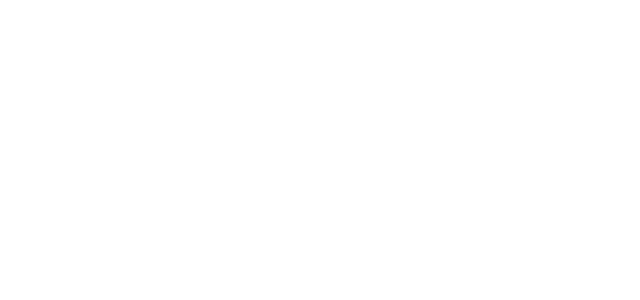
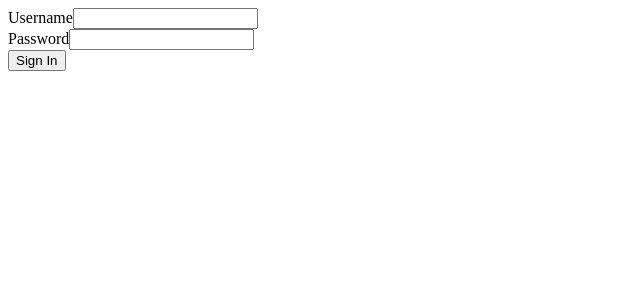
Before and after one commit to shardul523/gwi-assignment, a React (Vite) app: page /sign-in in a window 1280 px wide. Shown: the top 300 px of the page, without its empty margins (0-640 px from the left). Built offline with nearby package versions, Linux system fonts and the light colour scheme.

Commit message:
Completed authorization and Home Route guard

```diff
--- a/package.json
+++ b/package.json
@@ -11,7 +11,8 @@
   },
   "dependencies": {
     "react": "^18.2.0",
-    "react-dom": "^18.2.0"
+    "react-dom": "^18.2.0",
+    "react-router-dom": "^6.21.1"
   },
   "devDependencies": {
     "@types/react": "^18.2.43",
--- a/src/context/AuthContext.js
+++ /dev/null
@@ -1,5 +0,0 @@
-import { createContext } from "react";
-
-const AuthContext = createContext()
-
-export default AuthContext
--- a/src/context/AuthProvider.jsx
+++ b/src/context/AuthProvider.jsx
@@ -1,6 +1,8 @@
 import { useEffect, useState } from "react";
+import { AuthContext } from ".";
+import { fetchUser } from "../utility";
 
-const AuthProvider = () => {
+const AuthProvider = ({ children }) => {
   const [authToken, setAuthToken] = useState(null);
 
   useEffect(() => {
@@ -8,19 +10,18 @@ const AuthProvider = () => {
     const token = localStorage.getItem("token");
 
     const initializeToken = async () => {
-      const res = await fetch(`https://dummyjson.com/auth/users/${id}`, {
-        method: "GET",
-        headers: {
-          Authorization: `Bearer ${token}`,
-          "Content-Type": "application/json",
-        },
-      });
-
-      if (res.status !== 200) return;
-
-      const user = await res.json();
-
+      const user = await fetchUser(token, id);
       if (user) setAuthToken({ token, id });
     };
+
+    if (!!id && !!token) initializeToken();
   }, []);
+
+  return (
+    <AuthContext.Provider value={[authToken, setAuthToken]}>
+      {children}
+    </AuthContext.Provider>
+  );
 };
+
+export default AuthProvider;
--- /dev/null
+++ b/src/context/index.js
@@ -0,0 +1,5 @@
+import { createContext, useContext } from "react";
+
+export const AuthContext = createContext();
+
+export const useAuth = () => useContext(AuthContext);
--- a/src/main.jsx
+++ b/src/main.jsx
@@ -1,9 +1,12 @@
 import React from "react";
 import ReactDOM from "react-dom/client";
 import App from "./App.jsx";
+import AuthProvider from "./context/AuthProvider.jsx";
 
 ReactDOM.createRoot(document.getElementById("root")).render(
   <React.StrictMode>
-    <App />
+    <AuthProvider>
+      <App />
+    </AuthProvider>
   </React.StrictMode>
 );
--- /dev/null
+++ b/src/pages/HomePage.jsx
@@ -0,0 +1,5 @@
+const HomePage = () => {
+  return <div>Home Page</div>;
+};
+
+export default HomePage;
--- /dev/null
+++ b/src/pages/SignInPage.jsx
@@ -0,0 +1,59 @@
+import { useEffect, useRef, useState } from "react";
+import { useAuth } from "../context";
+import { Navigate } from "react-router-dom";
+import { validateToken } from "../utility";
+
+const SignInPage = () => {
+  const userRef = useRef();
+  const passRef = useRef();
+  const [auth, setAuth] = useAuth();
+  const [isValidated, setIsValidated] = useState(false);
+
+  useEffect(() => {
+    const checkUser = async () => {
+      const isValidToken = await validateToken(auth);
+      setIsValidated(isValidToken);
+    };
+    checkUser();
+  }, [auth]);
+
+  const onSubmitHandler = async (e) => {
+    e.preventDefault();
+    const username = userRef.current.value;
+    userRef.current.value = "";
+    const password = passRef.current.value;
+    passRef.current.value = "";
+    console.log(username, password);
+
+    const loginRes = await fetch(`https://dummyjson.com/auth/login`, {
+      method: "POST",
+      headers: { "Content-Type": "application/json" },
+      body: JSON.stringify({ username, password }),
+    });
+
+    if (loginRes.status !== 200) return;
+
+    const user = await loginRes.json();
+    localStorage.setItem("id", user.id);
+    localStorage.setItem("token", user.token);
+    setAuth({ id: user.id, token: user.token });
+  };
+
+  if (isValidated) return <Navigate to={"/"} />;
+
+  return (
+    <form onSubmit={onSubmitHandler}>
+      <div className="input-container">
+        <label htmlFor="username-input">Username</label>
+        <input ref={userRef} type="text" id="username-input" />
+      </div>
+      <div className="input-container">
+        <label htmlFor="password-input">Password</label>
+        <input ref={passRef} type="password" id="password-input" />
+      </div>
+      <button type="submit">Sign In</button>
+    </form>
+  );
+};
+
+export default SignInPage;
--- /dev/null
+++ b/src/routes/HomeRoute.jsx
@@ -0,0 +1,29 @@
+import { Navigate } from "react-router-dom";
+import { useAuth } from "../context";
+import HomePage from "../pages/HomePage";
+import { useEffect, useState } from "react";
+import { validateToken } from "../utility";
+
+const HomeRoute = () => {
+  const [auth] = useAuth();
+  const [isLoading, setIsLoading] = useState(true);
+  const [isValidated, setIsValidated] = useState(false);
+
+  useEffect(() => {
+    const validateUser = async () => {
+      const isTokenValid = await validateToken(auth);
+      setIsValidated(isTokenValid);
+      setIsLoading(false);
+    };
+
+    validateUser();
+  }, [auth]);
+
+  if (isLoading) return <div>Loading...</div>;
+
+  if (isValidated) return <HomePage />;
+
+  return <Navigate to={"/sign-in"} replace={true} />;
+};
+
+export default HomeRoute;
--- /dev/null
+++ b/src/routes/SignInRoute.jsx
@@ -0,0 +1,13 @@
+import { Navigate } from "react-router-dom";
+import { useAuth } from "../context";
+import SignInPage from "../pages/SignInPage";
+
+const SignInRoute = () => {
+  const [auth] = useAuth();
+
+  if (auth) return <Navigate to={"/"} replace />;
+
+  return <SignInPage />;
+};
+
+export default SignInRoute;
--- /dev/null
+++ b/src/utility/index.js
@@ -0,0 +1,28 @@
+export const fetchUser = async (token, id) => {
+  const res = await fetch(`https://dummyjson.com/auth/users/${id}`, {
+    headers: {
+      Authorization: `Bearer ${token}`,
+      "Content-Type": "application/json",
+    },
+    method: "GET",
+  });
+
+  if (res.status !== 200) return null;
+
+  const user = await res.json();
+
+  return user;
+};
+
+export const validateToken = async (auth) => {
+  if (auth && "token" in auth) {
+    const response = await fetch("https://dummyjson.com/auth/test", {
+      method: "GET",
+      headers: {
+        Authorization: `Bearer ${auth.token}`,
+        "Content-Type": "application/json",
+      },
+    });
+    return response.status === 200;
+  }
+};
```
Also changed, not shown: src/App.jsx (+16 -1 lines), .eslintrc.cjs, 1 other file (tests, documents, lock files or other folders).
